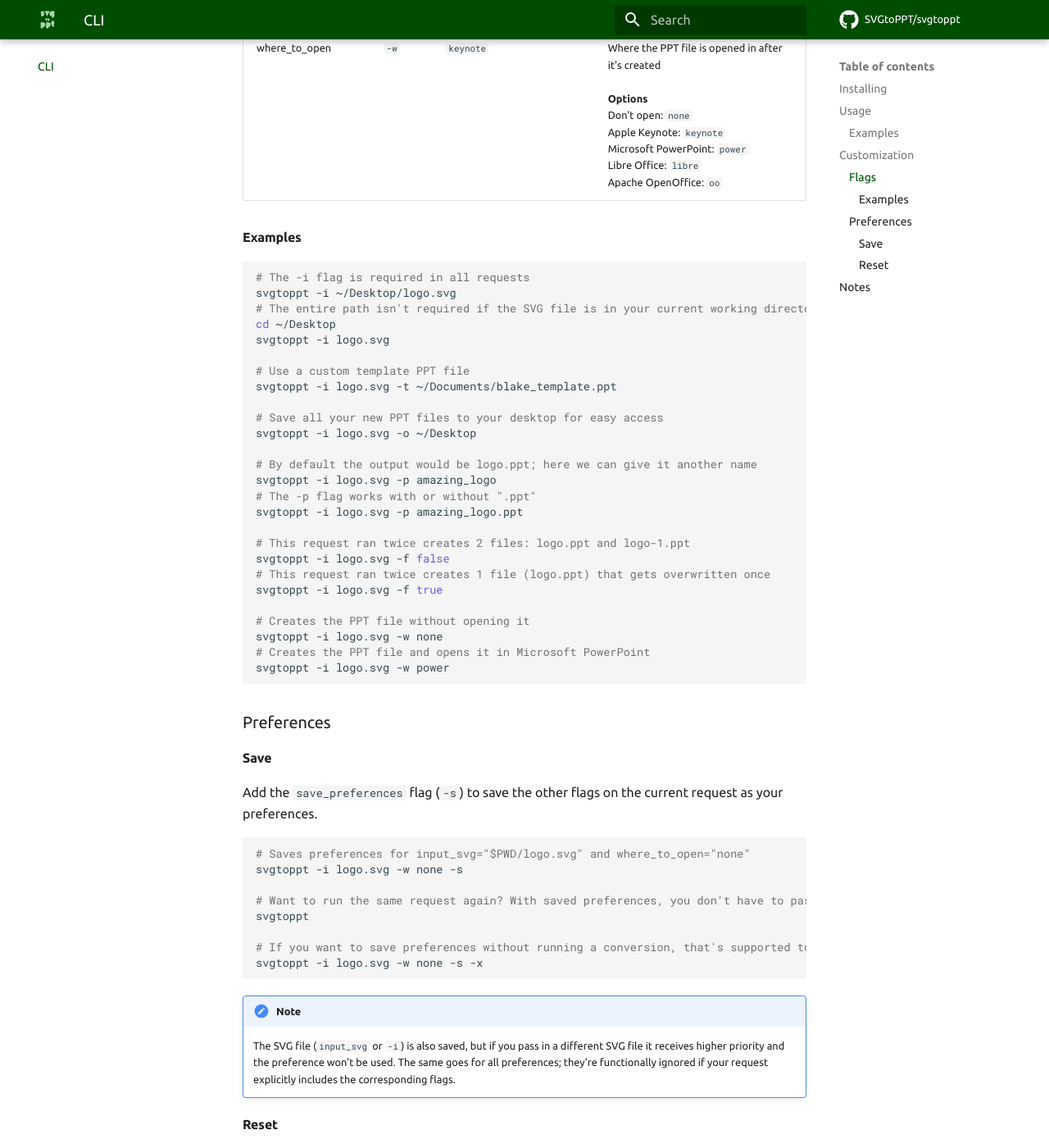
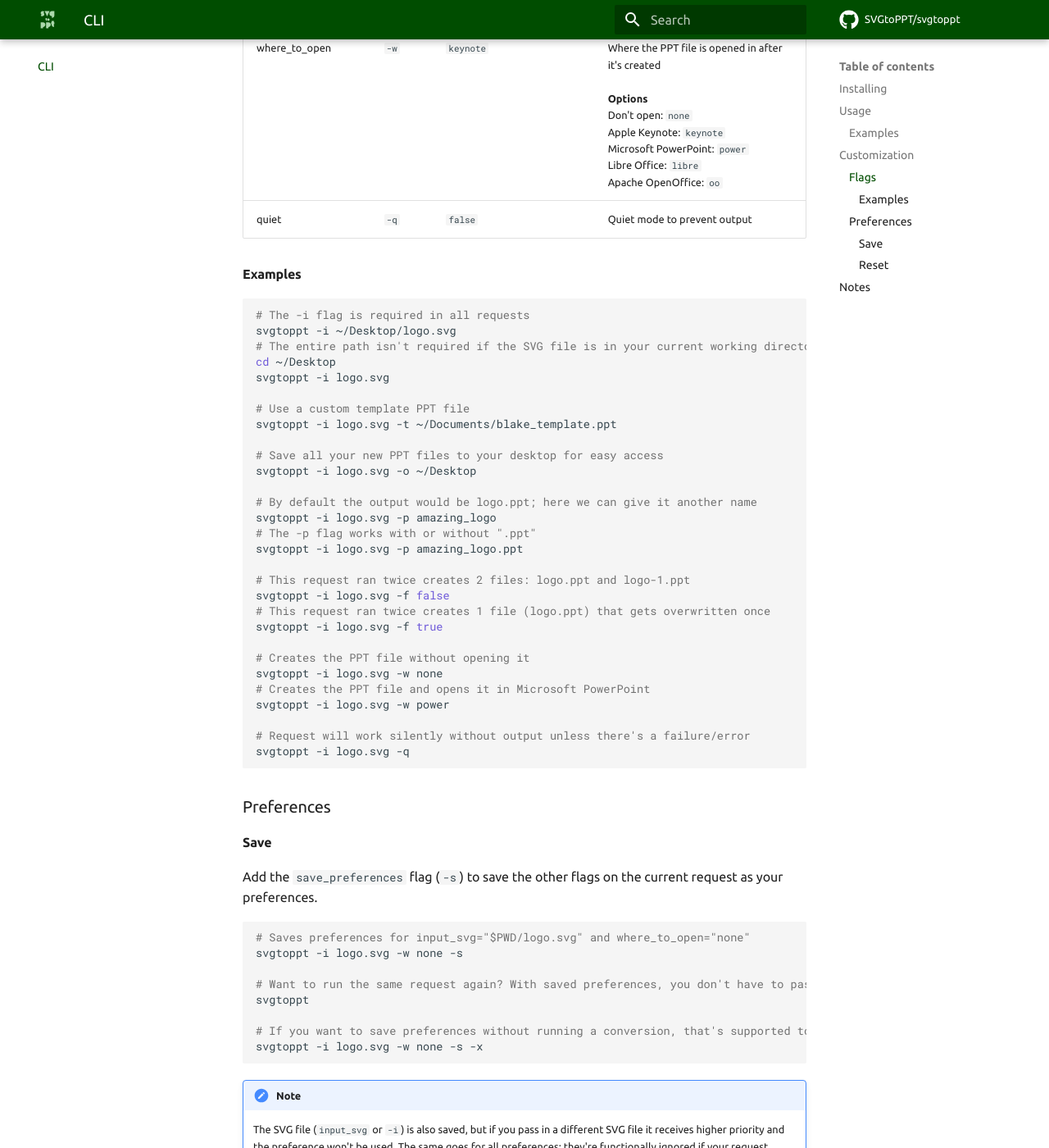
Before and after one commit to SVGtoPPT/svgtoppt-website, an MkDocs documentation site: the page built from docs/cli.md, in a window 1280 px wide and 1400 px high, scrolled down 1669 px. Shown: the whole window at 82% size. Built offline with MkDocs 1.6.1 and Material for MkDocs 9.7.7, drawn with Linux system fonts in a browser that asks for light colours; comment, search, counter and statistics services are not loaded; some of the changed text lies outside the part shown.

Commit message:
Updated application branding

````diff
--- a/docs/cli.md
+++ b/docs/cli.md
@@ -7,7 +7,7 @@
 !!! question "Do you have Libre Office installed?"
 
     === "No"
-        SVG to PPT can install Libre Office `7.1.0` for you.
+        SVGtoPPT can install Libre Office `7.1.0` for you.
 
         Install command:
 
@@ -59,6 +59,7 @@
 | ppt_name | `-p` | the name of the SVG file (e.g. `logo.svg` -> `logo.ppt`) | The name of the PPT file that is output |
 | force_ppt | `-f` | `false` | `false` : creates a new, unique PPT file each time a command is run<br><br>`true` : makes it [idempotent](https://mortoray.com/2014/09/05/what-is-an-idempotent-function/); has the potential to overwrite an existing PPT file |
 | where_to_open | `-w` | `keynote` | Where the PPT file is opened in after it's created<br><br>**Options**<br>Don't open: `none`<br> Apple Keynote: `keynote`<br>Microsoft PowerPoint: `power`<br>Libre Office: `libre`<br>Apache OpenOffice: `oo` |
+| quiet | `-q` | `false` | Quiet mode to prevent output |
 
 #### Examples
 
@@ -89,6 +90,9 @@
 svgtoppt -i logo.svg -w none
 # Creates the PPT file and opens it in Microsoft PowerPoint
 svgtoppt -i logo.svg -w power
+
+# Request will work silently without output unless there's a failure/error
+svgtoppt -i logo.svg -q
 ```
 
 ### Preferences
````
Also changed, not shown: README.md (+3 -3 lines), docs/index.md (+1 -1 lines), docs/img/svgtoppt-icon-transparent.svg, docs/img/svgtoppt-icon.svg, docs/img/svgtoppt-logo.svg.
